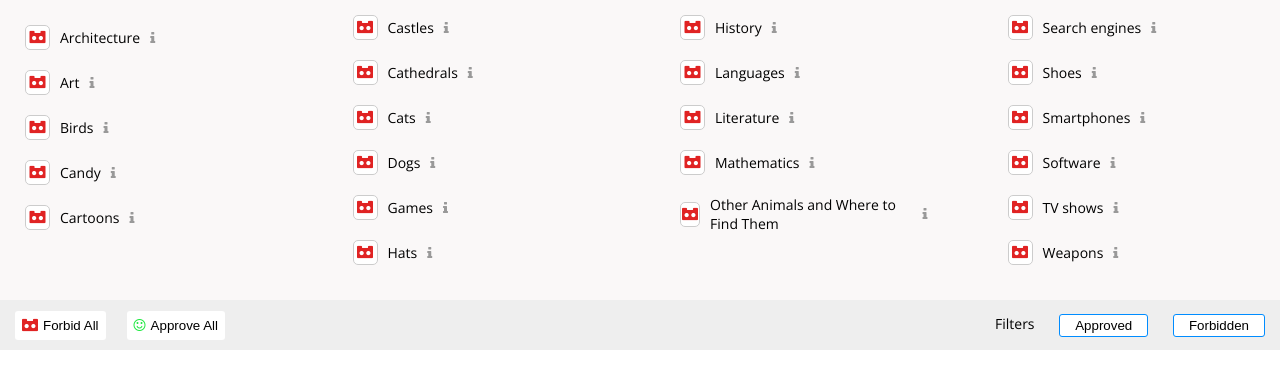
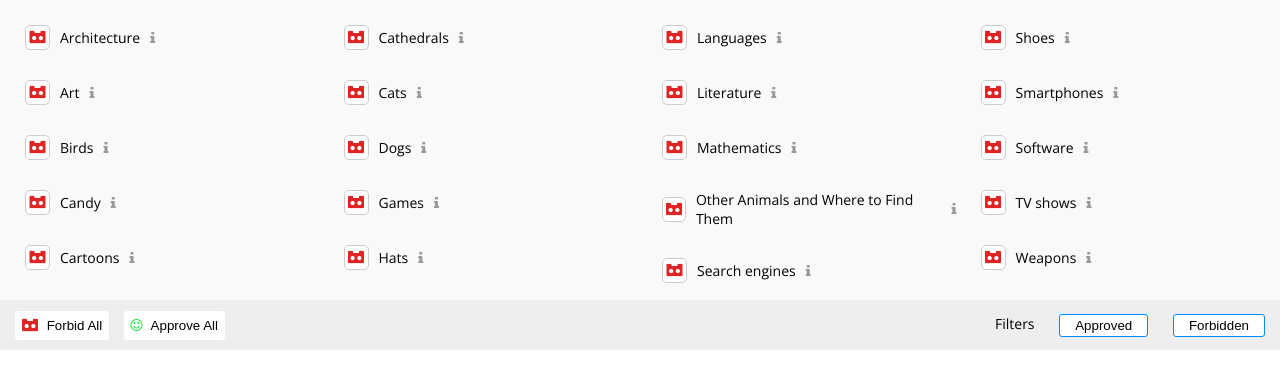
Before and after one commit to Asya-Mikhailova/react-test-task, a React (Create React App) app: page / in a window 1280 px wide. Shown: the top 388 px of the page. Built offline with nearby package versions, Linux system fonts and the light colour scheme; data requests are answered from the project's data file.

Commit message:
fix: fix some bugs in components

```diff
--- a/package.json
+++ b/package.json
@@ -20,8 +20,7 @@
     "redux-thunk": "^2.3.0"
   },
   "scripts": {
-    "server": "json-server --watch ./db/categories.json --port 3004 ",
-    "start": "react-scripts start",
+    "start": "json-server --watch ./db/categories.json --port 3004 & react-scripts start",
     "build": "react-scripts build",
     "test": "react-scripts test",
     "eject": "react-scripts eject"
--- a/src/components/Button.js
+++ b/src/components/Button.js
@@ -1,20 +1,7 @@
 import React from 'react';
 
-export const Button = ({ forbid }) => {
-  let isApproved = false;
-  let isForbidden = false;
-
-  return (
-    <>
-      {forbid ? (
-        <button onClick={() => (isForbidden = !isForbidden)} className='btn'>
-          <i className='fa fa-simplybuilt'></i>Forbid All
-        </button>
-      ) : (
-        <button onClick={() => (isApproved = !isApproved)} className='btn'>
-          <i className='fa fa-smile-o'></i>Approve All
-        </button>
-      )}
-    </>
-  );
-};
+export const Button = ({ className, children, ...rest }) => (
+  <button {...rest} className={`btn ${className ? className : ''}`}>
+    {children}
+  </button>
+);
--- a/src/components/CategoriesContainer.js
+++ b/src/components/CategoriesContainer.js
@@ -41,33 +41,36 @@ export const CategoriesContainer = () => {
     // eslint-disable-next-line react-hooks/exhaustive-deps
   }, []);
 
-  return loading ? (
-    <h2>Loading...</h2>
-  ) : error ? (
-    <h2>{error}</h2>
-  ) : (
+  if (loading) return <h2>Loading...</h2>;
+  if (error) return <h2>{error}</h2>;
+
+  return (
     <div className='wrapper'>
       <div className='verticalScroll'>
         <div className='categoriesContainer'>
           {categories.map((category, index) => (
-            <CategoryItem
-              key={category.name}
-              category={category}
-              index={index}
-            />
+            <CategoryItem key={category.name} category={category} />
           ))}
         </div>
       </div>
 
       <div className='footer'>
         <div className='buttonContainer'>
-          <Button forbid={true} />
-          <Button forbid={false} />
+          <Button>
+            <i className='fa fa-simplybuilt' /> Forbid All
+          </Button>
+          <Button>
+            <i className='fa fa-smile-o' /> Approve All
+          </Button>
         </div>
         <div className='filterContainer'>
           <p>Filters</p>
-          <FilterButton filter={true} title='Approved' />
-          <FilterButton filter={false} title='Forbidden' />
+          <Button className='btn-border' filter={true}>
+            Approved
+          </Button>
+          <Button className='btn-border' filter={false}>
+            Forbidden
+          </Button>
         </div>
       </div>
     </div>
--- a/src/components/CategoriesContainer.scss
+++ b/src/components/CategoriesContainer.scss
@@ -17,15 +17,8 @@
 /* CATEGORIES */
 
 .categoriesContainer {
-  /* max-height: 300px;
-  display: flex;
-  flex-wrap: wrap;
-  flex-direction: column;
-  overflow: auto; */
   column-width: 250px;
-  column-gap: 50px;
   text-align: left;
-  overflow-y: scroll;
   margin: 10px;
 }
 
@@ -35,7 +28,8 @@
 }
 
 .category {
-  display: flex;
+  display: inline-flex;
+  width: 100%;
   justify-content: flex-start;
   align-items: center;
   margin: 10px;
--- a/src/components/CategoryItem.js
+++ b/src/components/CategoryItem.js
@@ -2,7 +2,7 @@ import React from 'react';
 import { useDispatch } from 'react-redux';
 import { setIsSelected } from '../redux';
 
-export const CategoryItem = ({ category, index }) => {
+export const CategoryItem = ({ category, key }) => {
   const dispatch = useDispatch();
 
   const selectCategory = (name) => {
@@ -13,13 +13,13 @@ export const CategoryItem = ({ category, index }) => {
     <div className='category' onClick={() => selectCategory(category.name)}>
       <button className='status-btn'>
         {category.isSelected ? (
-          <i className='fa fa-smile-o'></i>
+          <i className='fa fa-smile-o' />
         ) : (
-          <i className='fa fa-simplybuilt'></i>
+          <i className='fa fa-simplybuilt' />
         )}
       </button>
 
-      <p key={index}>{category.name}</p>
+      <p key={key}>{category.name}</p>
       <i className='fa fa-info tooltip'>
         <span className='tooltiptext'>{category.description}</span>
       </i>
--- a/src/components/FilterButton.js
+++ /dev/null
@@ -1,13 +0,0 @@
-import React from 'react';
-
-export const FilterButton = ({ filter, title }) => {
-  return (
-    <>
-      {filter ? (
-        <button className='btn btn-border'> {title} </button>
-      ) : (
-        <button className='btn btn-border'> {title}</button>
-      )}
-    </>
-  );
-};
```
